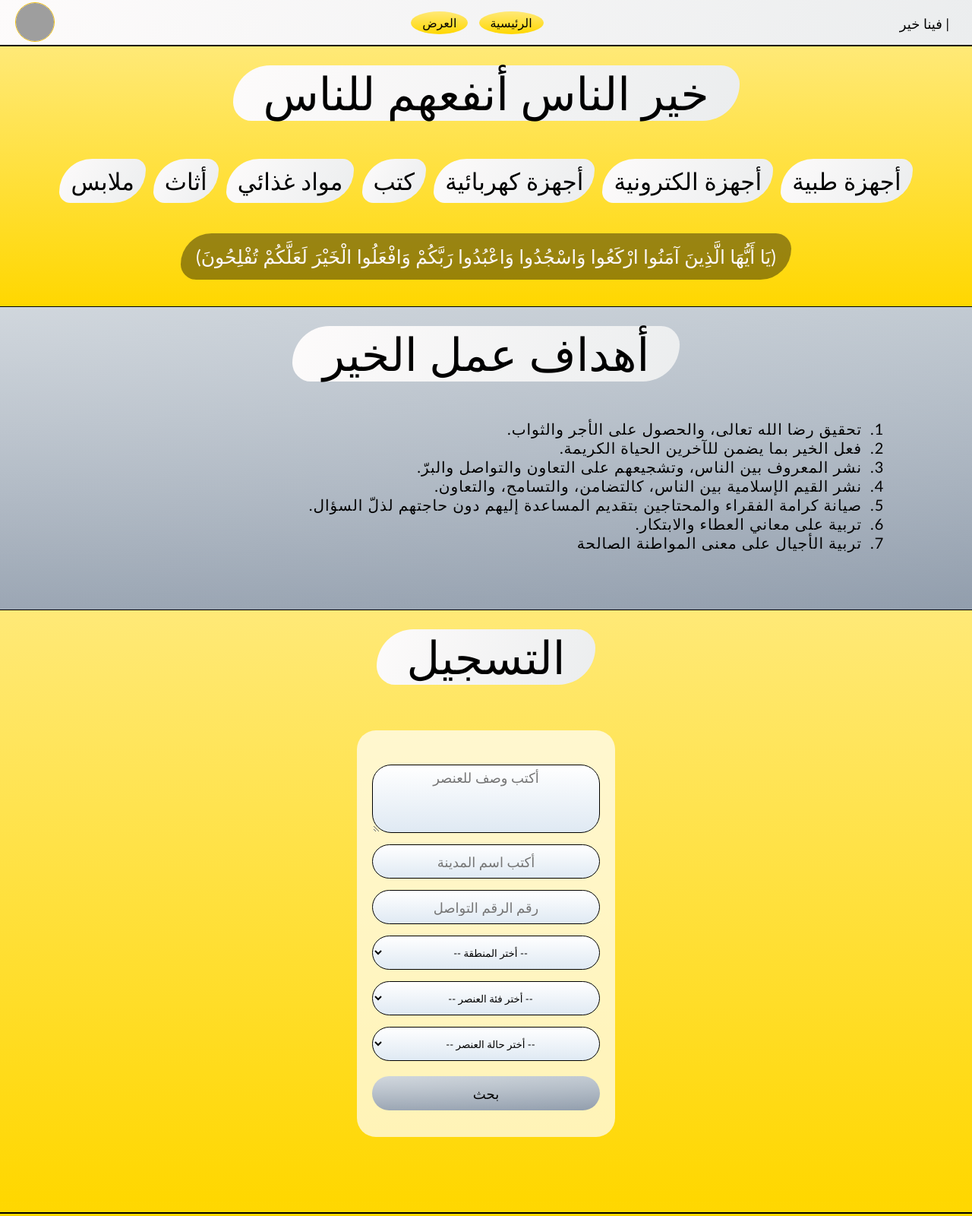
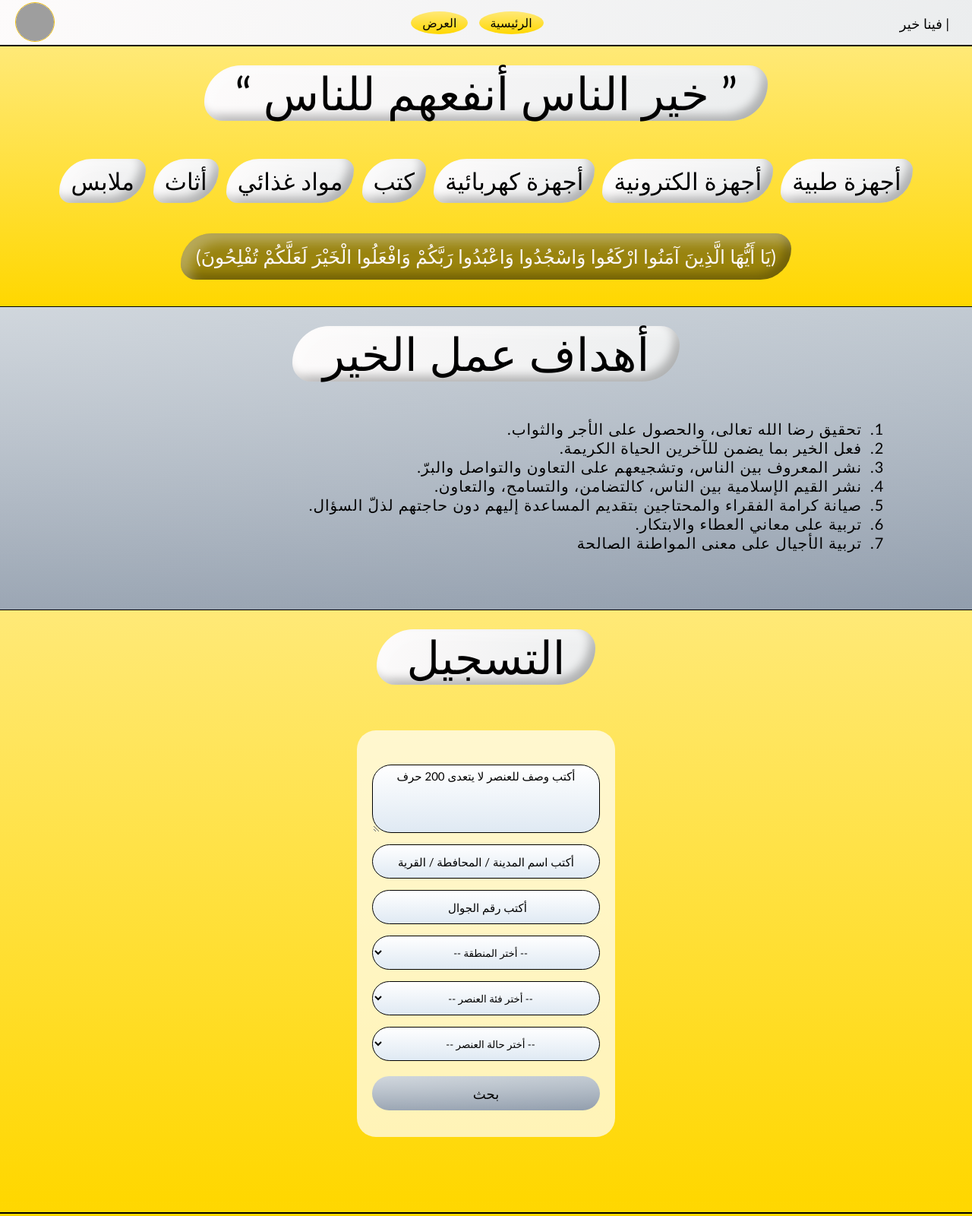
Before and after one commit to hus7sam/w, a PHP site: page / in a window 1280 px wide. Shown: the whole page at 76% size. Run offline with PHP 8.4, Linux system fonts and the light colour scheme; grey boxes are pictures that could not be loaded.

Commit message:
css sort1

```diff
--- a/index.php
+++ b/index.php
@@ -108,7 +108,7 @@ if(isset($_POST["Description_F"])){
 </div>
 
 <div class="head">
-    <h1>   خير الناس أنفعهم للناس   </h1>
+    <h1 class="title">   خير الناس أنفعهم للناس   </h1>
 
     <a href="dispaly.php">أجهزة طبية </a>
     <a href="dispaly.php"> أجهزة الكترونية</a>
@@ -142,11 +142,11 @@ background: linear-gradient(-180deg, #BCC5CE 0%, #929EAD 98%), radial-gradient(a
     <h1>   التسجيل</h1>
     <div class="box_form">
         <form  class="form_insert" action="index.php" method="post">
-            <textarea class="textarea_form_insert" name="Description_F" placeholder="أكتب وصف للعنصر" required></textarea>
+            <textarea class="textarea_form_insert" name="Description_F" placeholder="أكتب وصف للعنصر لا يتعدى 200 حرف" required></textarea>
 
-            <input    class="input_form_insert" type="text" name="City_F"   placeholder="أكتب اسم المدينة" required>
+            <input    class="input_form_insert" type="text" name="City_F"   placeholder="أكتب اسم المدينة / المحافطة / القرية" required>
 
-            <input    class="input_form_insert" type="text" name="Number_F" placeholder="رقم الرقم التواصل" required>
+            <input    class="input_form_insert" type="text" name="Number_F" placeholder="أكتب رقم الجوال " required>
 
             <select class="list_insert" name="State_F" required>
                 <option value="">-- أختر المنطقة --</option>
--- a/style.css
+++ b/style.css
@@ -4,7 +4,6 @@
     direction: rtl;
     font-family: calibri;
     font-weight: normal;
-
     /*font-family: "Source Sans Pro", "Arial", sans-serif;*/
 
 }
@@ -97,23 +96,9 @@ body
     width: 100%;   height: fit-content;
     margin: auto auto;   padding: 25px 0;
     border-top: 1px solid black;
-
 }
 
 
-.btn_submit
-{
-    background-image: linear-gradient(to right, #ffb347 0%, #ffcc33  51%, #ffb347  100%);
-    border: none;
-    color: white;
-}
-
-.btn_submit:hover
-{
-    background-image: linear-gradient(to right, #f8f7f4 0%, #ffcc33  51%, #fffefc 100%);
-    border: none;
-    color: black;
-}
 
 .head h1
 {
@@ -124,7 +109,19 @@ body
     background-image: linear-gradient(120deg, #fdfbfb 0%, #ebedee 100%);
     border-radius: 6pc 3pc;
     margin: auto auto ;     padding: 0 40px ;
+    box-shadow:
+            12px 12px 16px 0 rgba(255, 255, 255, 0.3) inset,
+            -8px -8px 12px 0 rgba(0, 0, 0, .25) inset;
 }
+
+.title::before {
+    content: open-quote;
+}
+
+.title::after {
+    content: close-quote;
+}
+
 
 .head h2
 {
@@ -134,6 +131,9 @@ body
     height: fit-content;    width: fit-content; width: -moz-fit-content;
     border-radius: 6pc 3pc;
     background-color: rgba(2, 2, 2, 0.4);
+    box-shadow:
+            12px 12px 16px 0 rgba(255, 255, 255, 0.3) inset,
+            -8px -8px 12px 0 rgba(0, 0, 0, .25) inset;
 }
 
 .head a
@@ -146,8 +146,11 @@ body
     padding: 10px 15px;
     /*border: 1px dashed #0a0a0a;*/
     border-radius: 3pc 1pc;
-    font-size: 30px;
-    white-space: normal;
+    font-size: 30px; white-space: normal;
+    shape-outside: circle(50%);
+    box-shadow:
+            12px 12px 16px 0 rgba(255, 255, 255, 0.3) inset,
+            -8px -8px 12px 0 rgba(0, 0, 0, .25) inset;
 }
 
 .head a:hover
@@ -240,13 +243,14 @@ footer a
     background-image: linear-gradient(to top, #dfe9f3 0%, white 100%);    /*border: 1px solid rgba(0, 0, 0, 0.8);*/
     text-align: center;
     border-radius: 25px;
-    -moz-box-shadow:    inset 0 0 2px #000000; -webkit-box-shadow: inset 0 0 2px #000000; box-shadow: inset 0 0 2px #000000;
-    /*outline: 1px solid #000000;*/
-    /*outline-radius: 16px;*/
     padding: 0px;  margin: 0 0 10px 0;
+    transition: font-size 0.1s;
+    box-shadow: 12px 12px 16px 0 rgba(0, 0, 0, 0.25),
+    -8px -8px 12px 0 rgba(255, 255, 255, 0.3);
 }
 
 .grid-item:hover {
+    font-size:20px;
     background-image: radial-gradient(circle 248px at center, #16d9e3 0%, #30c7ec 47%, #46aef7 100%);
 }
 
@@ -321,7 +325,6 @@ footer a
     background-color: rgba(255, 255, 255, 0.7);
     color: snow; text-align: center;
     border-radius:25px;
-
 }
 
 .form_insert
@@ -352,7 +355,7 @@ input[type=text].input_form_insert
     display: block;
     margin: 15px auto;  padding: 5px 10px;
     height: 45px;   width: 300px;
-    font-family: calibri;   text-align: center;     font-size: 18px; color: black;
+    font-family: calibri;   text-align: center;     font-size: 15px; color: black;
     border: 1px solid #000;    border-radius: 25px;
     background-image: linear-gradient(to top, #dfe9f3 0%, white 100%);
 }
@@ -362,13 +365,26 @@ input[type=text].input_form_insert:hover {
     background-blend-mode: normal, lighten, soft-light;    color: snow;
 }
 
+::placeholder { /* Chrome, Firefox, Opera, Safari 10.1+ */
+    color: black;
+    opacity: 1; /* Firefox */
+}
+
+:-ms-input-placeholder { /* Internet Explorer 10-11 */
+    color: black;
+}
+
+::-ms-input-placeholder { /* Microsoft Edge */
+    color: black;
+}
+
 .textarea_form_insert
 {
     display: block;
     margin: 15px auto;  padding: 5px 10px;
     height: 90px;   max-height: 90px;   width: 300px;   max-width: 300px;
     border-radius: 25px; border: 1px solid #000;
-    text-align: center; font-size: 18px;
+    text-align: center; font-size: 15px;
     background-image: linear-gradient(to top, #dfe9f3 0%, white 100%);
 }
 
@@ -445,7 +461,6 @@ input[type=text].input_form_insert:hover {
     text-align: center; font-size: 25px;    color: green;
 }
 
-
 .alert_danger{
     width: 100%;
     margin: 0px;    padding: 5px;
@@ -458,10 +473,17 @@ input[type=text].input_form_insert:hover {
     margin: 0px;    padding: 5px;
     /*background-image: linear-gradient( 135deg, #FDEB71 10%, #F8D800 100%);*/
     background-image: linear-gradient( 135deg, #ABDCFF 10%, #0396FF 100%);
-    text-align: center; font-size: 25px;    color: white;
+    text-align: center; font-size: 15px;    color: white;
+    transition: font-size 1s;
 }
 
-.item_ID{
+.alert_info:hover{
+
+    background-image: linear-gradient( 135deg, #0396FF 10%, #ABDCFF 100%);
+    text-align: center; font-size: 18px;    color: white;
+}
+
+.alert_itemID{
     display: block;
     width: fit-content;     width: -moz-fit-content;
     margin:-12px auto 0px;   padding: 5px 8px;
@@ -470,26 +492,26 @@ input[type=text].input_form_insert:hover {
     border-radius: 50%;
 }
 
-.p_newItem
+.alert_newitem
 {
-    display: inline-block;
-    float: left;
+    position: relative;
+    right: 10px;
     width: fit-content;     width: -moz-fit-content;
-    margin:-12px 0 0px 10px;   padding: 5px 7px;
-    background-image: linear-gradient( 135deg, #c1ffab 10%, #449103 100%);
+    margin:-12px 0 0px 10px;   padding: 1px 4px;
+    background-image: linear-gradient(to top, #ff0844 0%, #ffb199 100%);
     border-radius: 25px;
-    color: white; font-size: 13px;
+    color: snow; font-size: 13px;
 }
 
-.p_UsedItem
+.alert_useditem
 {
-    display: inline-block;
-    float: left;
+    position: relative;
+    right: 10px;
     width: fit-content;     width: -moz-fit-content;
-    margin:-12px 0 0px 10px;   padding: 5px 7px;
-    background-image: linear-gradient(to top, #ff0844 0%, #ffb199 100%);
+    margin:-12px 0 0px 10px;   padding: 1px 3px;
+    background-image: linear-gradient( 135deg, #fff7ab 10%, #c6ad03 100%);
     border-radius: 25px;
-    color: white; font-size: 13px;
+    color: black; font-size: 13px;
 }
 
 
```
Also changed, not shown: dispaly.php (+8 -10 lines).
